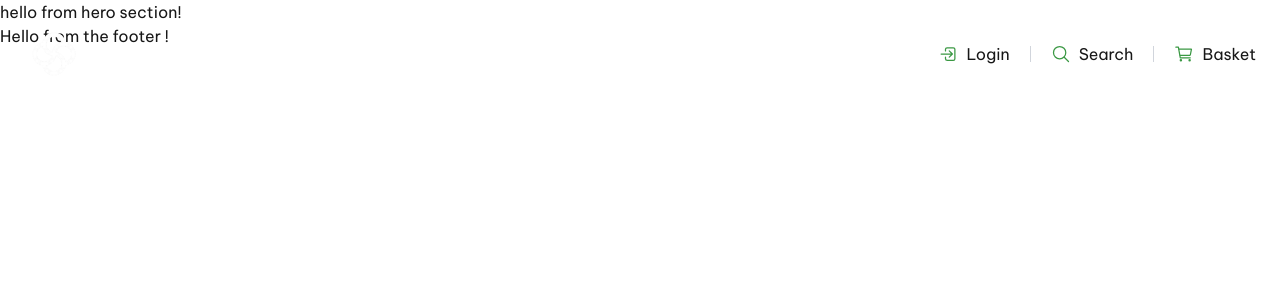
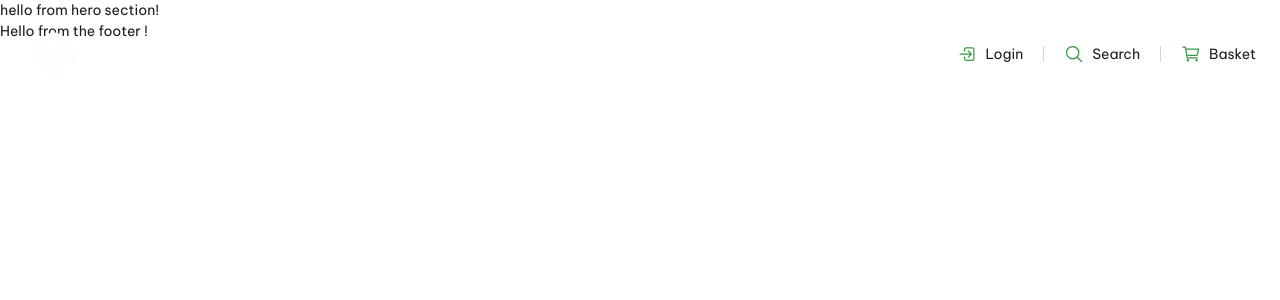
Before and after one commit to grintzdel/landing-page, a Next.js app: page / in a window 1280 px wide. Shown: the top 300 px of the page. Built offline with nearby package versions, Linux system fonts and the light colour scheme.

Commit message:
feat: update global style

```diff
--- a/src/app/globals.css
+++ b/src/app/globals.css
@@ -3,7 +3,7 @@
 :root {
     --font-be-vietnam-pro: 'Be Vietnam Pro', sans-serif;
     --background: #ffffff;
-    --foreground: #171717;
+    --foreground: #181c22;
 }
 
 @theme inline {
@@ -14,8 +14,8 @@
 
 @media (prefers-color-scheme: dark) {
     :root {
-        --background: #0a0a0a;
-        --foreground: #ededed;
+        --background: #ffffff;
+        --foreground: #181c22;
     }
 }
 
@@ -23,4 +23,5 @@ body {
     background: var(--background);
     color: var(--foreground);
     font-family: var(--font-sans), sans-serif;
+    font-size: 0.875rem;
 }
```
